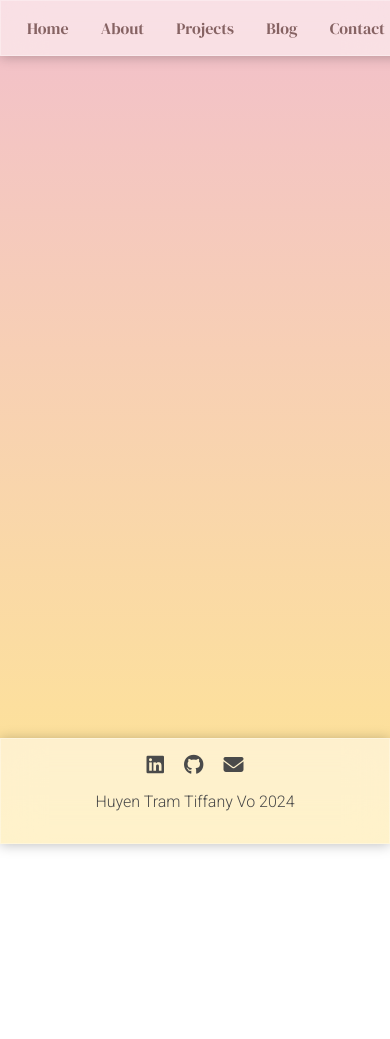
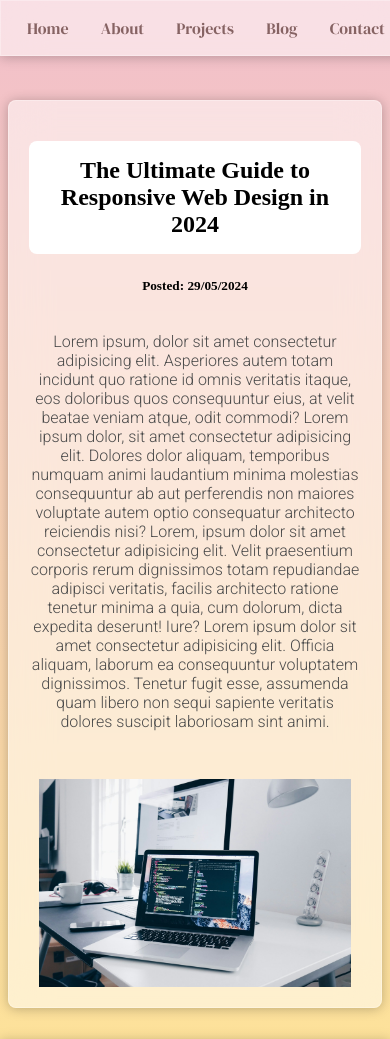
Before and after one commit to tiffanyv185/T1A2-Portfolio, a plain HTML site: page src/pages/blog1.html in a window 390 px wide. Shown: the top 1039 px of the page. Before the commit the page ends 844 px from the top, so only its background shows below. Drawn offline with Linux system fonts and the light colour scheme.

Commit message:
started styling blog post pages for desktop/mobile/tablet

```diff
--- a/src/css/blogpost.css
+++ b/src/css/blogpost.css
@@ -0,0 +1,47 @@
+.full-blog-container {
+    border-radius: 8px;
+    backdrop-filter: blur(20px);
+    background-color: rgba(255,255,255,0.5);
+    box-shadow: 0 1px 12px rgba(0,0,0,0.25);
+    border: 1px solid rgba(255,255,255,0.3);
+}
+main {
+    display: flex;
+    justify-content: center;
+    /* align-items: center; */
+}
+
+.full-blog-container {
+    display: flex;
+    flex-direction: column;
+    justify-items: center;
+    text-align: center;
+}
+
+.post-image {
+    max-width: 80dvw;
+    margin-left: auto;
+    margin-right: auto;
+    padding-top: 32px;
+}
+
+.full-blog-container {
+    max-width: 85dvw;
+    padding: 20px;
+    margin-top: 100px;
+
+}
+
+.blogpost-title {
+    background-color: white;
+    border-radius: 8px;
+    padding: 16px
+}
+
+
+/* for desktop */
+@media screen and (min-width:600px) {
+    .post-image {
+        max-width: 60dvw;
+    }
+}
--- a/src/pages/blog1.html
+++ b/src/pages/blog1.html
@@ -25,6 +25,14 @@
             <a href="./contact.html">Contact</a>
         </nav>
     </header>
+    <main>
+        <article class="full-blog-container">
+            <h2 class="blogpost-title">The Ultimate Guide to Responsive Web Design in 2024</h2>
+            <h5>Posted: 29/05/2024</h5>
+            <p class="full-post-paragrapah">Lorem ipsum, dolor sit amet consectetur adipisicing elit. Asperiores autem totam incidunt quo ratione id omnis veritatis itaque, eos doloribus quos consequuntur eius, at velit beatae veniam atque, odit commodi? Lorem ipsum dolor, sit amet consectetur adipisicing elit. Dolores dolor aliquam, temporibus numquam animi laudantium minima molestias consequuntur ab aut perferendis non maiores voluptate autem optio consequatur architecto reiciendis nisi? Lorem, ipsum dolor sit amet consectetur adipisicing elit. Velit praesentium corporis rerum dignissimos totam repudiandae adipisci veritatis, facilis architecto ratione tenetur minima a quia, cum dolorum, dicta expedita deserunt! Iure? Lorem ipsum dolor sit amet consectetur adipisicing elit. Officia aliquam, laborum ea consequuntur voluptatem dignissimos. Tenetur fugit esse, assumenda quam libero non sequi sapiente veritatis dolores suscipit laboriosam sint animi.</p>
+            <img class="post-image" src="../images/blogpost1.jpeg" alt="laptop device with coding on screen">
+        </article>
+    </main>
     <footer>
         <!-- graphical component #3. icons to social media links -->
         <div class="social-media">
```
Also changed, not shown: docs/SiteMap.png, 1 other file.
